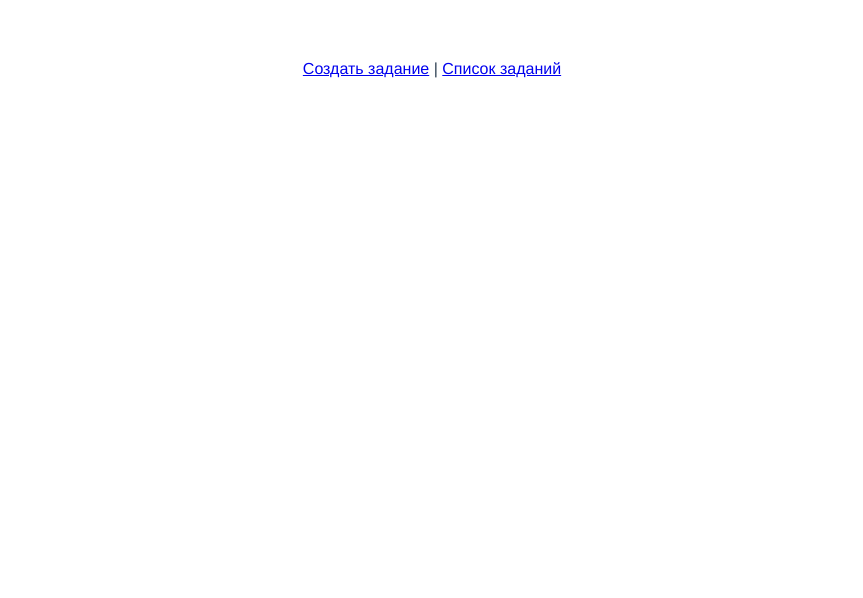
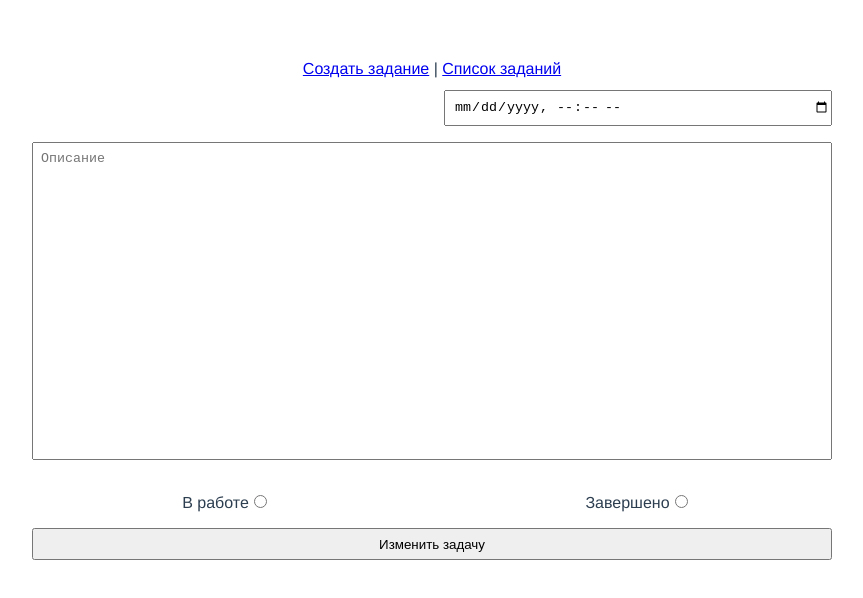
Before and after one commit to mrmerc/test_renderfarm, a Vue app: page /#/edit/1 in a window 1280 px wide. Shown: the top 598 px of the page, without its empty margins (208-1071 px from the left). Built offline with nearby package versions, Linux system fonts and the light colour scheme.

Commit message:
Task edit created

```diff
--- a/src/router.js
+++ b/src/router.js
@@ -2,6 +2,7 @@ import Vue from 'vue'
 import Router from 'vue-router'
 import CreateTask from './views/CreateTask.vue'
 import TaskList from './views/TaskList.vue'
+import EditTask from './views/EditTask.vue'
 
 Vue.use(Router)
 
@@ -17,5 +18,10 @@ export default new Router({
 		name: 'list',
 		component: TaskList
 	},
+	{
+		path: '/edit/:id',
+		name: 'edit',
+		component: EditTask
+	},
   ]
 })
--- a/src/store.js
+++ b/src/store.js
@@ -15,11 +15,22 @@ export default new Vuex.Store({
 		SAVE_TASK(state, task) {
 			state.tasks.push(task);
 		},
+
+		REPLACE_TASK(state, task) {
+			state.tasks.forEach(value => {
+				if (value.id === task.id)
+					value = task;
+			});
+		},
 	},
 	actions: {
 		saveTask({ commit }, task) {
 			commit('SAVE_TASK', task);
 		},
+
+		replaceTask({ commit }, task) {
+			commit('REPLACE_TASK', task);
+		},
 	},
 	plugins: [createPersistedState()],
 })
--- a/src/views/CreateTask.vue
+++ b/src/views/CreateTask.vue
@@ -79,6 +79,7 @@ export default {
 
 		createTask() {
 			const task = {
+				id: this.$store.state.tasks.length + 1,
 				title: this.task_title,
 				description: this.task_description,
 				deadline: this.task_deadline,
@@ -87,7 +88,6 @@ export default {
 			}
 
 			this.saveTask(task);
-			console.log(task);
 		}
 	}
 }
--- /dev/null
+++ b/src/views/EditTask.vue
@@ -0,0 +1,161 @@
+<template>
+	<div class="edit-task-container">
+		<p id="title">{{ task.title }}</p>
+		<input :value="setTaskDateTime(task_deadline)" @change="setDeadline" type="datetime-local" name="deadline" id="deadline" placeholder="Дедлайн" :min="getCurrentDateTime">
+		<textarea v-model="task_description" name="description" id="description" placeholder="Описание" maxlength="2048"></textarea>
+		<p v-if="task['tags']" id="tags">{{ task.tags.join(' ') }}</p>
+		<div class="radio-wrapper-1">
+			<label for="inprogress_flag">В работе</label>
+			<input v-model="task_status" value="0" type="radio" id="done_flag">
+		</div>
+		<div class="radio-wrapper-2">
+			<label for="done_flag">Завершено</label>
+			<input v-model="task_status" value="1" type="radio" id="inprogress_flag">
+		</div>
+		<input @click.prevent="updateTask" type="button" value="Изменить задачу" id="create">
+	</div>
+</template>
+
+<script>
+import { mapActions } from 'vuex'
+
+export default {
+
+	data() {
+		return {
+			task: {},
+			task_description: '',
+			task_deadline: 0,
+			task_status: -1,
+		}
+	},
+
+	mounted() {
+		const tasks = this.$store.state.tasks;
+		const id = parseInt(this.$route.params.id);
+		tasks.forEach(task => {
+			if (task.id === id)
+				this.task = task;
+		});
+
+		this.task_description = this.task.description;
+		this.task_deadline = this.task.deadline;
+		this.task_status = this.task.status;
+	},
+
+	computed: {
+		getCurrentDateTime() {
+			const date = new Date();
+			const year = date.getFullYear();
+			const month = (date.getMonth() + 1 < 10)
+				? `0${date.getMonth() + 1}`
+				: date.getMonth() + 1;
+			const day = (date.getDate() < 10)
+				? `0${date.getDate()}`
+				: date.getDate();
+			const hour = (date.getHours() < 10)
+				? `0${date.getHours()}`
+				: date.getHours();
+			const minute = (date.getMinutes() < 10)
+				? `0${date.getMinutes()}`
+				: date.getMinutes();
+			return `${ year }-${ month }-${ day }T${ hour }:${ minute }`;
+		}
+	},
+
+	methods: {
+
+		...mapActions([
+			'replaceTask',
+		]),
+
+		setDeadline(event) {
+			this.task_deadline = Date.parse(event.target.value);
+		},
+
+		setTaskDateTime(timestamp) {
+			const date = new Date(timestamp);
+			const year = date.getFullYear();
+			const month = (date.getMonth() + 1 < 10)
+				? `0${date.getMonth() + 1}`
+				: date.getMonth() + 1;
+			const day = (date.getDate() < 10)
+				? `0${date.getDate()}`
+				: date.getDate();
+			const hour = (date.getHours() < 10)
+				? `0${date.getHours()}`
+				: date.getHours();
+			const minute = (date.getMinutes() < 10)
+				? `0${date.getMinutes()}`
+				: date.getMinutes();
+			return `${ year }-${ month }-${ day }T${ hour }:${ minute }`;
+		},
+
+		updateTask() {
+			this.task.description = this.task_description;
+			this.task.deadline = this.task_deadline;
+			this.task.status = this.task_status;
+
+			this.replaceTask(this.task);
+		},
+	},
+}
+</script>
+
+<style lang="scss" scoped>
+	.edit-task-container {
+
+		max-width: 800px;
+		margin: 0 auto;
+		display: grid;
+		grid-template-columns: 1fr 1fr;
+		grid-template-rows: auto;
+		grid-template-areas:
+			"title deadline"
+			"description description"
+			"tags tags"
+			"radio-1 radio-2"
+			"create create";
+		grid-column-gap: 24px;
+		grid-row-gap: 16px;
+		padding: 12px;
+
+		#title {
+			grid-area: title;
+			justify-self: left;
+			align-self: center;
+			font-weight: bold;
+		}
+
+		#deadline {
+			grid-area: deadline;
+			height: 32px;
+			padding-left: 8px;
+		}
+
+		#description {
+			grid-area: description;
+			height: 300px;
+			resize: none;
+			padding: 8px;
+		}
+
+		#tags {
+			grid-area: tags;
+			justify-self: left;
+		}
+
+		.radio-wrapper-1 {
+			grid-area: radio-1;
+		}
+
+		.radio-wrapper-2 {
+			grid-area: radio-2;
+		}
+
+		#create {
+			grid-area: create;
+			height: 32px;
+		}
+	}
+</style>
--- a/src/views/TaskList.vue
+++ b/src/views/TaskList.vue
@@ -12,7 +12,7 @@
 		<ul v-if="tasks.length">
 			<li v-for="task in tasks" :key="task.id">
 				<div class="title-wrapper">
-					<router-link :to="{ name: 'task', params: { id: task.id } }" href="">{{ task.title }}</router-link>
+					<router-link :to="{ name: 'edit', params: { id: task.id } }">{{ task.title }}</router-link>
 					<p>{{ task.status ? 'Завершено' : 'В работе' }}</p>
 				</div>
 				<p>{{ task.description }}</p>
@@ -35,7 +35,6 @@ export default {
 
 	mounted() {
 		this.tasks = this.$store.state.tasks;
-		console.log(this.tasks);
 	},
 
 	methods: {
```
